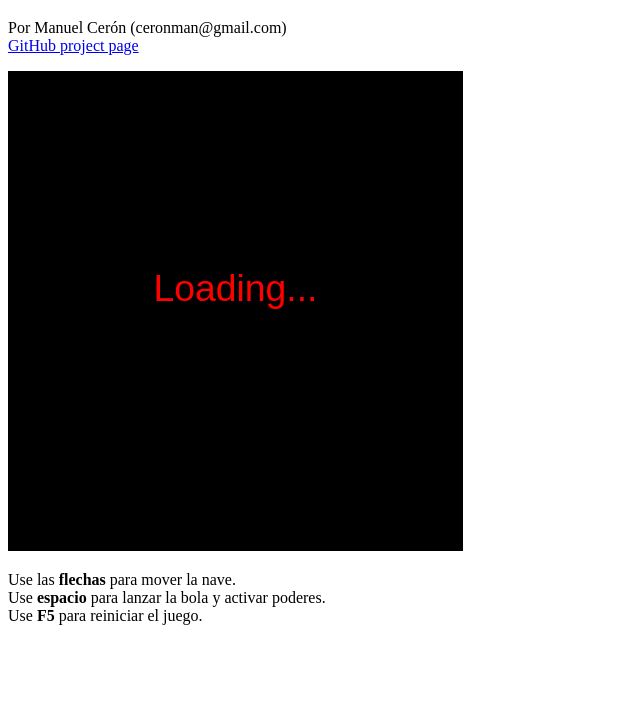
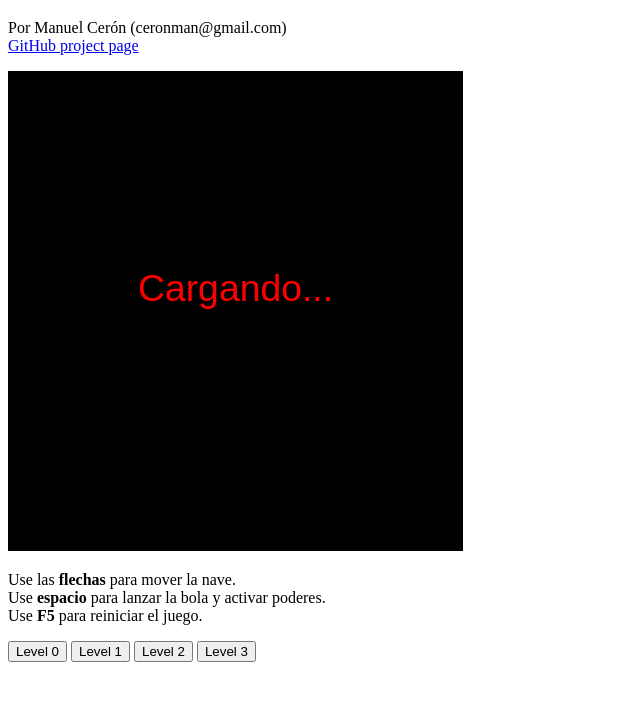
Before and after one commit to ceronman/arkatinto, a plain HTML site: page index.html in a window 1280 px wide. Shown: the part 61-762 px from the top of the page, without its empty margins (0-640 px from the left). Drawn offline with Linux system fonts and the light colour scheme.

Commit message:
Added dynamic maps.

```diff
--- a/arkatinto.js
+++ b/arkatinto.js
@@ -1,5 +1,5 @@
 (function() {
-  var Ball, Board, Bonus, BonusAction, Brick, CONFIG, ExplosionBonusAction, ExtraLifeBonusAction, FastBallBonusAction, FireBallBonusAction, Label, LargePadBonusAction, LevelMap, MirrorControlBonusAction, Missile, MissileBonusAction, Paddle, SIDE, ShortPadBonusAction, SlowBallBonusAction, Sprite, StickyPaddleBonusAction, collision, key, randomChoice, resource, ﻿LEVEL1,
+  var Ball, Board, Bonus, BonusAction, Brick, CONFIG, ExplosionBonusAction, ExtraLifeBonusAction, FastBallBonusAction, FireBallBonusAction, LEVEL1, LEVEL2, LEVEL3, LEVELS, Label, LargePadBonusAction, LevelMap, MirrorControlBonusAction, Missile, MissileBonusAction, Paddle, SIDE, ShortPadBonusAction, SlowBallBonusAction, Sprite, StickyPaddleBonusAction, collision, key, randomChoice, resource, ﻿LEVEL0,
     __hasProp = Object.prototype.hasOwnProperty,
     __extends = function(child, parent) { for (var key in parent) { if (__hasProp.call(parent, key)) child[key] = parent[key]; } function ctor() { this.constructor = child; } ctor.prototype = parent.prototype; child.prototype = new ctor; child.__super__ = parent.prototype; return child; };
 
@@ -448,7 +448,15 @@
     };
   })();
 
-  ﻿LEVEL1 = "mapa base\nX,X,X,X,X,X,X,X,X,X,X,X,X\nX,X,X,X,X,A,A,A,X,X,X,X,X\nX,X,X,X,X,X,A,X,X,X,X,X,X\nX,A,A,A,A,X,B,X,A,A,A,A,X\nX,A,A,A,A,X,A,X,A,A,A,A,X\nA,X,X,X,X,X,X,X,X,X,X,X,X\nA,X,A,A,X,A,A,A,X,A,A,X,A\nA,C,X,A,X,A,A,A,X,C,X,A,A\nA,A,X,X,X,X,X,X,X,X,X,A,A\nX,X,A,A,A,A,B,A,A,A,X,X,X\nX,X,A,A,A,A,A,A,A,A,A,X,X\nX,D,A,A,X,X,A,X,X,A,A,D,X\nX,X,A,A,X,A,A,A,X,A,A,X,X\nX,X,X,X,X,A,E,A,X,X,X,X,X\nX,X,X,X,X,X,X,X,X,X,X,X,X\nX,X,X,X,X,X,X,X,X,X,X,X,X\nX,X,X,X,X,X,X,X,X,X,X,X,X\nX,X,X,X,X,X,X,X,X,X,X,X,X";
+  ﻿LEVEL0 = "mapa base\nX,X,X,X,X,X,X,X,X,X,X,X,X\nX,X,X,X,X,A,A,A,X,X,X,X,X\nX,X,X,X,X,X,A,X,X,X,X,X,X\nX,A,A,A,A,X,B,X,A,A,A,A,X\nX,A,A,A,A,X,A,X,A,A,A,A,X\nA,X,X,X,X,X,X,X,X,X,X,X,X\nA,X,A,A,X,A,A,A,X,A,A,X,A\nA,C,X,A,X,A,A,A,X,C,X,A,A\nA,A,X,X,X,X,X,X,X,X,X,A,A\nX,X,A,A,A,A,B,A,A,A,X,X,X\nX,X,A,A,A,A,A,A,A,A,A,X,X\nX,D,A,A,X,X,A,X,X,A,A,D,X\nX,X,A,A,X,A,A,A,X,A,A,X,X\nX,X,X,X,X,A,E,A,X,X,X,X,X\nX,X,X,X,X,X,X,X,X,X,X,X,X\nX,X,X,X,X,X,X,X,X,X,X,X,X\nX,X,X,X,X,X,X,X,X,X,X,X,X\nX,X,X,X,X,X,X,X,X,X,X,X,X";
+
+  LEVEL1 = "mapa uno\nX,X,X,X,X,X,X,X,X,X,X,X,X\nX,A,X,X,X,B,B,B,X,X,X,A,X\nX,A,A,X,X,B,B,B,X,X,A,A,X\nX,A,A,A,A,B,B,B,A,A,A,A,X\nX,A,A,A,A,A,A,A,A,A,A,A,X\nX,A,X,X,X,B,B,B,X,X,X,A,X\nX,X,A,A,X,A,A,A,X,A,A,X,X\nD,X,X,A,X,A,A,A,X,A,X,X,D\nA,A,X,X,X,A,A,A,X,X,X,A,A\nX,X,A,A,A,A,A,A,A,A,A,X,X\nX,X,A,A,A,A,A,A,A,A,A,X,X\nX,X,A,A,X,A,A,A,X,A,A,X,X\nX,X,A,A,X,A,A,A,X,A,A,X,X\nX,X,X,X,X,A,A,A,X,X,X,X,X\nX,X,X,X,X,X,X,X,X,X,X,X,X\nX,X,X,X,X,X,X,X,X,X,X,X,X\nX,X,X,X,X,X,X,X,X,X,X,X,X\nX,X,X,X,X,X,X,X,X,X,X,X,X";
+
+  LEVEL2 = "mapa dos\nX,X,X,X,X,X,X,X,X,X,X,X,X\nX,X,A,X,X,X,X,X,X,X,A,X,X\nA,A,A,A,A,X,X,X,A,A,A,A,A\nX,A,A,A,X,X,X,X,X,A,A,A,X\nX,X,A,X,X,X,X,X,X,X,A,X,X\nX,X,X,X,X,X,A,X,X,X,X,X,X\nX,X,X,X,A,A,B,A,A,X,X,X,X\nX,X,X,X,A,B,C,B,A,X,X,X,X\nX,X,X,A,B,C,C,C,B,A,X,X,X\nX,X,X,A,A,B,C,B,A,A,X,X,X\nX,X,X,X,A,A,B,A,A,X,X,X,X\nX,X,X,X,X,X,A,X,X,X,X,X,X\nX,X,X,X,X,X,X,X,X,X,X,X,X\nX,X,X,X,X,X,X,X,X,X,X,X,X\nX,X,X,X,X,X,X,X,X,X,X,X,X\nX,X,X,X,X,X,X,X,X,X,X,X,X\nX,X,X,X,X,X,X,X,X,X,X,X,X\nX,X,X,X,X,X,X,X,X,X,X,X,X";
+
+  LEVEL3 = "mapa tres\nX,X,X,X,X,X,X,X,X,X,X,X,X\nX,X,A,A,A,A,A,A,A,A,A,X,X\nX,X,A,A,A,A,A,A,A,A,A,X,X\nX,X,A,A,A,A,A,A,A,A,A,X,X\nX,X,X,X,X,X,X,X,X,X,X,X,X\nX,X,A,A,A,A,A,A,A,A,A,X,X\nX,X,A,A,A,A,A,A,A,A,A,X,X\nX,X,A,A,A,A,A,A,A,A,A,X,X\nX,X,X,X,X,X,X,X,X,X,X,X,X\nX,X,X,X,X,B,B,B,X,X,X,X,X\nX,X,X,B,B,B,B,B,B,B,X,X,X\nX,X,A,A,A,A,A,A,A,A,A,X,X\nX,X,A,A,A,A,A,A,A,A,A,X,X\nX,X,A,A,A,A,A,A,A,A,A,X,X\nX,X,X,X,X,X,X,X,X,X,X,X,X\nX,X,X,X,X,X,X,X,X,X,X,X,X\nX,X,X,X,X,X,X,X,X,X,X,X,X\nX,X,X,X,X,X,X,X,X,X,X,X,X";
+
+  LEVELS = [LEVEL0, LEVEL1, LEVEL2, LEVEL3];
 
   collision = function(sprite1, sprite2) {
     var angle, collide;
@@ -582,16 +590,14 @@
 
   LevelMap = (function() {
 
-    function LevelMap(content) {
-      var brick, bricks, col, line, lines, row, type, x, y, _ref, _ref2;
-      this.lifes = 3;
-      this.points = 0;
-      this.bricks = [];
+    function LevelMap() {
       this.paddle = new Paddle(this);
       this.board = new Board(this);
       this.ball = new Ball(this);
+      this.music = resource.sound("sounds/ride-the-storm.ogg");
+      this.bricks = [];
       this.bonus = null;
-      this.music = resource.sound("sounds/ride-the-storm.ogg");
+      this.currentLevel = 0;
       this.stateLabel = new Label({
         font: "20pt Arial",
         color: "yellow",
@@ -600,6 +606,13 @@
         alignment: "center",
         text: "Presione 'espacio' para lanzar"
       });
+    }
+
+    LevelMap.prototype.init = function(content) {
+      var brick, bricks, col, line, lines, row, type, x, y, _ref, _ref2;
+      this.bricks = [];
+      this.lifes = 3;
+      this.points = 0;
       lines = content.split("\n");
       this.name = lines[0];
       lines = lines.slice(1);
@@ -616,12 +629,8 @@
           }
         }
       }
-    }
-
-    LevelMap.prototype.init = function() {
       this.paddle.init();
-      this.ball.init();
-      return this.music.play();
+      return this.ball.init();
     };
 
     LevelMap.prototype.removeBrickAt = function(x, y) {
@@ -920,6 +929,7 @@
     }
 
     Ball.prototype.init = function() {
+      this.state = 'ready';
       this.speedX = this.MAX_SPEED / 2;
       this.speedY = -this.MAX_SPEED / 2;
       this.limitRight = CONFIG.mapWidth - this.width();
@@ -1005,7 +1015,6 @@
       if (collision(this, paddle) === SIDE.top) {
         if (paddle.sticky) {
           this.init();
-          this.state = "ready";
         } else {
           this.bouncePaddle(paddle);
         }
@@ -1013,7 +1022,6 @@
       if (this.y > this.limitBottom) {
         this.init();
         this.map.die();
-        this.state = "ready";
       }
       _ref = this.map.checkCollision(this), brick = _ref[0], side = _ref[1];
       if (side && !this.fireball) return this.bounceBrick(brick, side);
@@ -1445,7 +1453,7 @@
   Label = tinto.text.Label;
 
   window.onload = function() {
-    var canvas, levelMap, loading;
+    var canvas, levelMap, loading, ready;
     canvas = new tinto.canvas.GameCanvas('gamecanvas', {
       width: CONFIG.mapWidth,
       height: CONFIG.mapHeight + CONFIG.boardHeight,
@@ -1457,13 +1465,22 @@
       x: CONFIG.mapWidth / 2,
       y: CONFIG.mapHeight / 2,
       alignment: "center",
-      text: "Loading..."
+      text: "Cargando..."
     });
     loading.draw();
-    levelMap = new LevelMap(LEVEL1);
+    levelMap = new LevelMap();
+    ready = false;
     tinto.resource.loaded(function() {
-      return levelMap.init();
+      ready = true;
+      return levelMap.init(LEVELS[0]);
     });
+    window.loadMap = function(level) {
+      if (ready) {
+        return levelMap.init(LEVELS[level]);
+      } else {
+        return alert("Estoy cargando, por favor espere un momento.");
+      }
+    };
     tinto.resource.loadAll();
     canvas.update(function(dt) {
       return levelMap.update(dt);
--- a/index.html
+++ b/index.html
@@ -20,5 +20,9 @@
   	Use <strong>espacio</strong> para lanzar la bola y activar poderes. <br />
   	Use <strong>F5</strong> para reiniciar el juego.
   </p>
+  <button onclick="loadMap(0)">Level 0</button>
+  <button onclick="loadMap(1)">Level 1</button>
+  <button onclick="loadMap(2)">Level 2</button>
+  <button onclick="loadMap(3)">Level 3</button>
 </body>
 </html>
```
Also changed, not shown: 4 other files.
